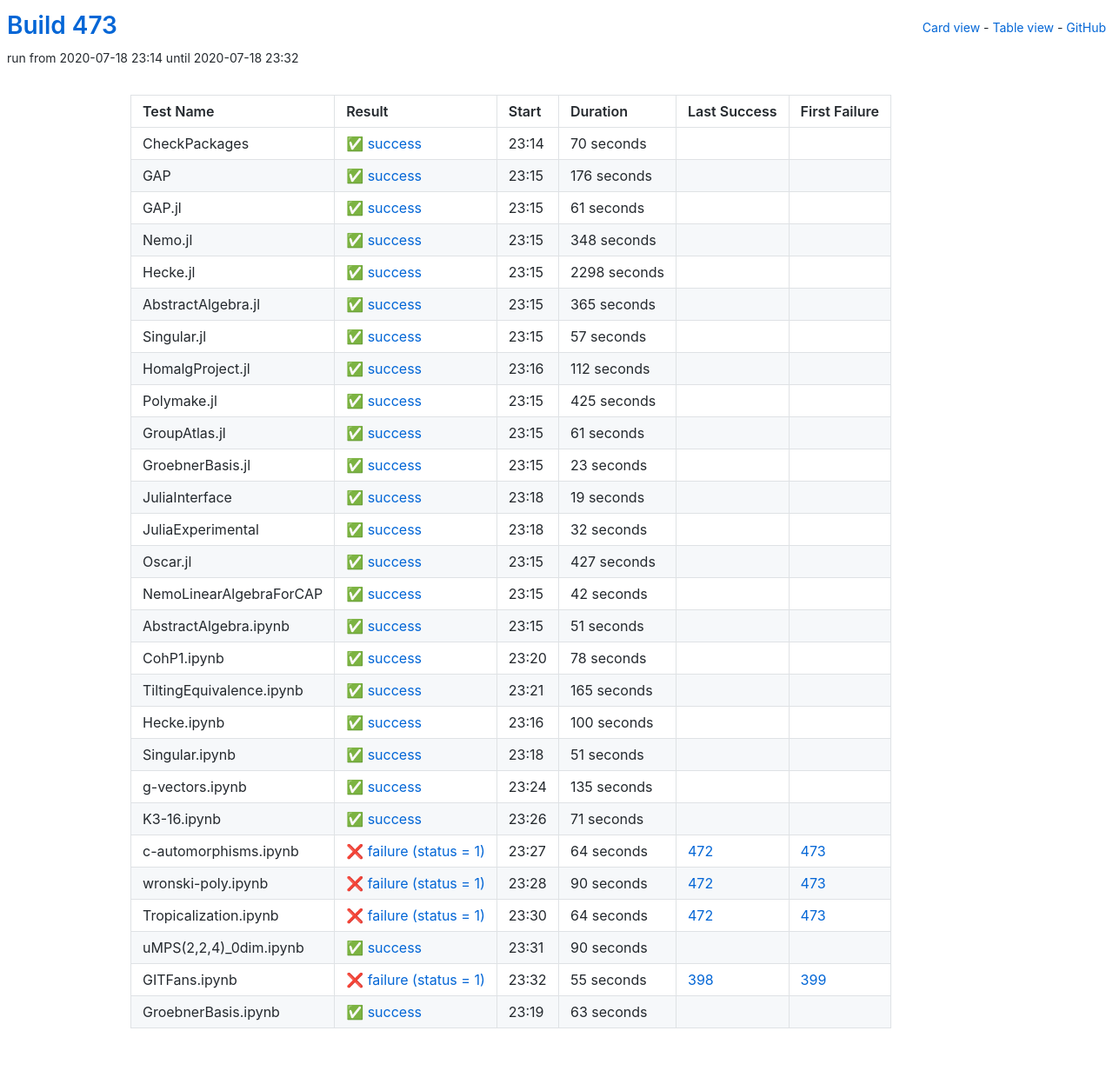
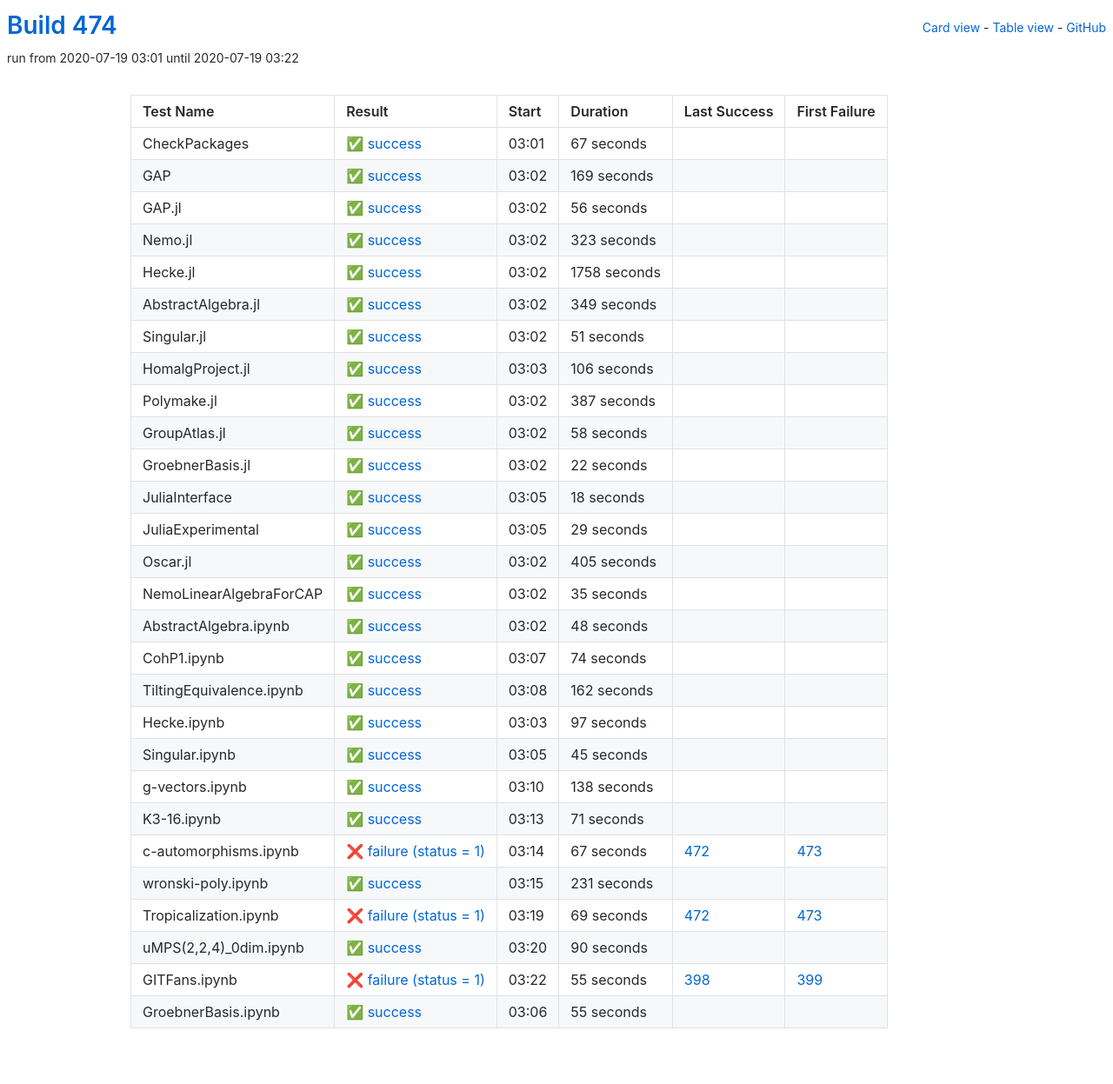
Before and after one commit to oscar-system/oscar-ci-status-stable, a Jekyll site: the page built from table.html, in a window 1280 px wide. Shown: the whole page at 87% size. Built offline with Jekyll 4.4.1, drawn with Linux system fonts in a browser that asks for light colours.

Commit message:
Build #474

```diff
--- a/_data/ci.yml
+++ b/_data/ci.yml
@@ -1,6 +1,6 @@
 ---
-build: 473
-build_url: https://oscarci.mathematik.uni-kl.de/job/oscar-stable/473/
+build: 474
+build_url: https://oscarci.mathematik.uni-kl.de/job/oscar-stable/474/
 job: oscar-stable
 organization: oscar-system
 repo: oscar-ci-status-stable
@@ -8,188 +8,80 @@ repourl: https://github.com/oscar-system/oscar-ci-status-stable
 tests:
 - name: CheckPackages
   id: checkpackages
-  log: https://oscarci.mathematik.uni-kl.de/job/oscar-stable/473/artifact/logs/build-473/CheckPackages.log
-  start: 2020-07-18 23:14
+  log: https://oscarci.mathematik.uni-kl.de/job/oscar-stable/474/artifact/logs/build-474/CheckPackages.log
+  start: 2020-07-19 03:01
   success: true
   exitcode: 0
   status: success
-  duration: 70
+  duration: 67
   last_success: false
   last_success_url:
   first_failure: false
   first_failure_url:
 - name: GAP
   id: gap
-  log: https://oscarci.mathematik.uni-kl.de/job/oscar-stable/473/artifact/logs/build-473/GAP.log
-  start: 2020-07-18 23:15
+  log: https://oscarci.mathematik.uni-kl.de/job/oscar-stable/474/artifact/logs/build-474/GAP.log
+  start: 2020-07-19 03:02
   success: true
   exitcode: 0
   status: success
-  duration: 176
+  duration: 169
   last_success: false
   last_success_url:
   first_failure: false
   first_failure_url:
 - name: GAP.jl
   id: gap-jl
-  log: https://oscarci.mathematik.uni-kl.de/job/oscar-stable/473/artifact/logs/build-473/GAP.jl.log
-  start: 2020-07-18 23:15
+  log: https://oscarci.mathematik.uni-kl.de/job/oscar-stable/474/artifact/logs/build-474/GAP.jl.log
+  start: 2020-07-19 03:02
   success: true
   exitcode: 0
   status: success
-  duration: 61
+  duration: 56
   last_success: false
   last_success_url:
   first_failure: false
   first_failure_url:
 - name: Nemo.jl
   id: nemo-jl
-  log: https://oscarci.mathematik.uni-kl.de/job/oscar-stable/473/artifact/logs/build-473/Nemo.jl.log
-  start: 2020-07-18 23:15
+  log: https://oscarci.mathematik.uni-kl.de/job/oscar-stable/474/artifact/logs/build-474/Nemo.jl.log
+  start: 2020-07-19 03:02
   success: true
   exitcode: 0
   status: success
-  duration: 348
+  duration: 323
   last_success: false
   last_success_url:
   first_failure: false
   first_failure_url:
 - name: Hecke.jl
   id: hecke-jl
-  log: https://oscarci.mathematik.uni-kl.de/job/oscar-stable/473/artifact/logs/build-473/Hecke.jl.log
-  start: 2020-07-18 23:15
+  log: https://oscarci.mathematik.uni-kl.de/job/oscar-stable/474/artifact/logs/build-474/Hecke.jl.log
+  start: 2020-07-19 03:02
   success: true
   exitcode: 0
   status: success
-  duration: 2298
+  duration: 1758
   last_success: false
   last_success_url:
   first_failure: false
   first_failure_url:
 - name: AbstractAlgebra.jl
   id: abstractalgebra-jl
-  log: https://oscarci.mathematik.uni-kl.de/job/oscar-stable/473/artifact/logs/build-473/AbstractAlgebra.jl.log
-  start: 2020-07-18 23:15
+  log: https://oscarci.mathematik.uni-kl.de/job/oscar-stable/474/artifact/logs/build-474/AbstractAlgebra.jl.log
+  start: 2020-07-19 03:02
   success: true
   exitcode: 0
   status: success
-  duration: 365
+  duration: 349
   last_success: false
   last_success_url:
   first_failure: false
   first_failure_url:
 - name: Singular.jl
   id: singular-jl
-  log: https://oscarci.mathematik.uni-kl.de/job/oscar-stable/473/artifact/logs/build-473/Singular.jl.log
-  start: 2020-07-18 23:15
-  success: true
-  exitcode: 0
-  status: success
-  duration: 57
-  last_success: false
-  last_success_url:
-  first_failure: false
-  first_failure_url:
-- name: HomalgProject.jl
-  id: homalgproject-jl
-  log: https://oscarci.mathematik.uni-kl.de/job/oscar-stable/473/artifact/logs/build-473/HomalgProject.jl.log
-  start: 2020-07-18 23:16
-  success: true
-  exitcode: 0
-  status: success
-  duration: 112
-  last_success: false
-  last_success_url:
-  first_failure: false
-  first_failure_url:
-- name: Polymake.jl
-  id: polymake-jl
-  log: https://oscarci.mathematik.uni-kl.de/job/oscar-stable/473/artifact/logs/build-473/Polymake.jl.log
-  start: 2020-07-18 23:15
-  success: true
-  exitcode: 0
-  status: success
-  duration: 425
-  last_success: false
-  last_success_url:
-  first_failure: false
-  first_failure_url:
-- name: GroupAtlas.jl
-  id: groupatlas-jl
-  log: https://oscarci.mathematik.uni-kl.de/job/oscar-stable/473/artifact/logs/build-473/GroupAtlas.jl.log
-  start: 2020-07-18 23:15
-  success: true
-  exitcode: 0
-  status: success
-  duration: 61
-  last_success: false
-  last_success_url:
-  first_failure: false
-  first_failure_url:
-- name: GroebnerBasis.jl
-  id: groebnerbasis-jl
-  log: https://oscarci.mathematik.uni-kl.de/job/oscar-stable/473/artifact/logs/build-473/GroebnerBasis.jl.log
-  start: 2020-07-18 23:15
-  success: true
-  exitcode: 0
-  status: success
-  duration: 23
-  last_success: false
-  last_success_url:
-  first_failure: false
-  first_failure_url:
-- name: JuliaInterface
-  id: juliainterface
-  log: https://oscarci.mathematik.uni-kl.de/job/oscar-stable/473/artifact/logs/build-473/JuliaInterface.log
-  start: 2020-07-18 23:18
-  success: true
-  exitcode: 0
-  status: success
-  duration: 19
-  last_success: false
-  last_success_url:
-  first_failure: false
-  first_failure_url:
-- name: JuliaExperimental
-  id: juliaexperimental
-  log: https://oscarci.mathematik.uni-kl.de/job/oscar-stable/473/artifact/logs/build-473/JuliaExperimental.log
-  start: 2020-07-18 23:18
-  success: true
-  exitcode: 0
-  status: success
-  duration: 32
-  last_success: false
-  last_success_url:
-  first_failure: false
-  first_failure_url:
-- name: Oscar.jl
-  id: oscar-jl
-  log: https://oscarci.mathematik.uni-kl.de/job/oscar-stable/473/artifact/logs/build-473/Oscar.jl.log
-  start: 2020-07-18 23:15
-  success: true
-  exitcode: 0
-  status: success
-  duration: 427
-  last_success: false
-  last_success_url:
-  first_failure: false
-  first_failure_url:
-- name: NemoLinearAlgebraForCAP
-  id: nemolinearalgebraforcap
-  log: https://oscarci.mathematik.uni-kl.de/job/oscar-stable/473/artifact/logs/build-473/NemoLinearAlgebraForCAP.log
-  start: 2020-07-18 23:15
-  success: true
-  exitcode: 0
-  status: success
-  duration: 42
-  last_success: false
-  last_success_url:
-  first_failure: false
-  first_failure_url:
-- name: AbstractAlgebra.ipynb
-  id: abstractalgebra-ipynb
-  log: https://oscarci.mathematik.uni-kl.de/job/oscar-stable/473/artifact/logs/build-473/AbstractAlgebra.ipynb.log
-  start: 2020-07-18 23:15
+  log: https://oscarci.mathematik.uni-kl.de/job/oscar-stable/474/artifact/logs/build-474/Singular.jl.log
+  start: 2020-07-19 03:02
   success: true
   exitcode: 0
   status: success
@@ -198,70 +90,178 @@ tests:
   last_success_url:
   first_failure: false
   first_failure_url:
-- name: CohP1.ipynb
-  id: cohp1-ipynb
-  log: https://oscarci.mathematik.uni-kl.de/job/oscar-stable/473/artifact/logs/build-473/CohP1.ipynb.log
-  start: 2020-07-18 23:20
+- name: HomalgProject.jl
+  id: homalgproject-jl
+  log: https://oscarci.mathematik.uni-kl.de/job/oscar-stable/474/artifact/logs/build-474/HomalgProject.jl.log
+  start: 2020-07-19 03:03
   success: true
   exitcode: 0
   status: success
-  duration: 78
+  duration: 106
+  last_success: false
+  last_success_url:
+  first_failure: false
+  first_failure_url:
+- name: Polymake.jl
+  id: polymake-jl
+  log: https://oscarci.mathematik.uni-kl.de/job/oscar-stable/474/artifact/logs/build-474/Polymake.jl.log
+  start: 2020-07-19 03:02
+  success: true
+  exitcode: 0
+  status: success
+  duration: 387
+  last_success: false
+  last_success_url:
+  first_failure: false
+  first_failure_url:
+- name: GroupAtlas.jl
+  id: groupatlas-jl
+  log: https://oscarci.mathematik.uni-kl.de/job/oscar-stable/474/artifact/logs/build-474/GroupAtlas.jl.log
+  start: 2020-07-19 03:02
+  success: true
+  exitcode: 0
+  status: success
+  duration: 58
+  last_success: false
+  last_success_url:
+  first_failure: false
+  first_failure_url:
+- name: GroebnerBasis.jl
+  id: groebnerbasis-jl
+  log: https://oscarci.mathematik.uni-kl.de/job/oscar-stable/474/artifact/logs/build-474/GroebnerBasis.jl.log
+  start: 2020-07-19 03:02
+  success: true
+  exitcode: 0
+  status: success
+  duration: 22
+  last_success: false
+  last_success_url:
+  first_failure: false
+  first_failure_url:
+- name: JuliaInterface
+  id: juliainterface
+  log: https://oscarci.mathematik.uni-kl.de/job/oscar-stable/474/artifact/logs/build-474/JuliaInterface.log
+  start: 2020-07-19 03:05
+  success: true
+  exitcode: 0
+  status: success
+  duration: 18
+  last_success: false
+  last_success_url:
+  first_failure: false
+  first_failure_url:
+- name: JuliaExperimental
+  id: juliaexperimental
+  log: https://oscarci.mathematik.uni-kl.de/job/oscar-stable/474/artifact/logs/build-474/JuliaExperimental.log
+  start: 2020-07-19 03:05
+  success: true
+  exitcode: 0
+  status: success
+  duration: 29
+  last_success: false
+  last_success_url:
+  first_failure: false
+  first_failure_url:
+- name: Oscar.jl
+  id: oscar-jl
+  log: https://oscarci.mathematik.uni-kl.de/job/oscar-stable/474/artifact/logs/build-474/Oscar.jl.log
+  start: 2020-07-19 03:02
+  success: true
+  exitcode: 0
+  status: success
+  duration: 405
+  last_success: false
+  last_success_url:
+  first_failure: false
+  first_failure_url:
+- name: NemoLinearAlgebraForCAP
+  id: nemolinearalgebraforcap
+  log: https://oscarci.mathematik.uni-kl.de/job/oscar-stable/474/artifact/logs/build-474/NemoLinearAlgebraForCAP.log
+  start: 2020-07-19 03:02
+  success: true
+  exitcode: 0
+  status: success
+  duration: 35
+  last_success: false
+  last_success_url:
+  first_failure: false
+  first_failure_url:
+- name: AbstractAlgebra.ipynb
+  id: abstractalgebra-ipynb
+  log: https://oscarci.mathematik.uni-kl.de/job/oscar-stable/474/artifact/logs/build-474/AbstractAlgebra.ipynb.log
+  start: 2020-07-19 03:02
+  success: true
+  exitcode: 0
+  status: success
+  duration: 48
+  last_success: false
+  last_success_url:
+  first_failure: false
+  first_failure_url:
+- name: CohP1.ipynb
+  id: cohp1-ipynb
+  log: https://oscarci.mathematik.uni-kl.de/job/oscar-stable/474/artifact/logs/build-474/CohP1.ipynb.log
+  start: 2020-07-19 03:07
+  success: true
+  exitcode: 0
+  status: success
+  duration: 74
   last_success: false
   last_success_url:
   first_failure: false
   first_failure_url:
 - name: TiltingEquivalence.ipynb
   id: tiltingequivalence-ipynb
-  log: https://oscarci.mathematik.uni-kl.de/job/oscar-stable/473/artifact/logs/build-473/TiltingEquivalence.ipynb.log
-  start: 2020-07-18 23:21
+  log: https://oscarci.mathematik.uni-kl.de/job/oscar-stable/474/artifact/logs/build-474/TiltingEquivalence.ipynb.log
+  start: 2020-07-19 03:08
   success: true
   exitcode: 0
   status: success
-  duration: 165
+  duration: 162
   last_success: false
   last_success_url:
   first_failure: false
   first_failure_url:
 - name: Hecke.ipynb
   id: hecke-ipynb
-  log: https://oscarci.mathematik.uni-kl.de/job/oscar-stable/473/artifact/logs/build-473/Hecke.ipynb.log
-  start: 2020-07-18 23:16
+  log: https://oscarci.mathematik.uni-kl.de/job/oscar-stable/474/artifact/logs/build-474/Hecke.ipynb.log
+  start: 2020-07-19 03:03
   success: true
   exitcode: 0
   status: success
-  duration: 100
+  duration: 97
   last_success: false
   last_success_url:
   first_failure: false
   first_failure_url:
 - name: Singular.ipynb
   id: singular-ipynb
-  log: https://oscarci.mathematik.uni-kl.de/job/oscar-stable/473/artifact/logs/build-473/Singular.ipynb.log
-  start: 2020-07-18 23:18
+  log: https://oscarci.mathematik.uni-kl.de/job/oscar-stable/474/artifact/logs/build-474/Singular.ipynb.log
+  start: 2020-07-19 03:05
   success: true
   exitcode: 0
   status: success
-  duration: 51
+  duration: 45
   last_success: false
   last_success_url:
   first_failure: false
   first_failure_url:
 - name: g-vectors.ipynb
   id: g-vectors-ipynb
-  log: https://oscarci.mathematik.uni-kl.de/job/oscar-stable/473/artifact/logs/build-473/g-vectors.ipynb.log
-  start: 2020-07-18 23:24
+  log: https://oscarci.mathematik.uni-kl.de/job/oscar-stable/474/artifact/logs/build-474/g-vectors.ipynb.log
+  start: 2020-07-19 03:10
   success: true
   exitcode: 0
   status: success
-  duration: 135
+  duration: 138
   last_success: false
   last_success_url:
   first_failure: false
   first_failure_url:
 - name: K3-16.ipynb
   id: k3-16-ipynb
-  log: https://oscarci.mathematik.uni-kl.de/job/oscar-stable/473/artifact/logs/build-473/K3-16.ipynb.log
-  start: 2020-07-18 23:26
+  log: https://oscarci.mathematik.uni-kl.de/job/oscar-stable/474/artifact/logs/build-474/K3-16.ipynb.log
+  start: 2020-07-19 03:13
   success: true
   exitcode: 0
   status: success
@@ -272,44 +272,44 @@ tests:
   first_failure_url:
 - name: c-automorphisms.ipynb
   id: c-automorphisms-ipynb
-  log: https://oscarci.mathematik.uni-kl.de/job/oscar-stable/473/artifact/logs/build-473/c-automorphisms.ipynb.log
-  start: 2020-07-18 23:27
+  log: https://oscarci.mathematik.uni-kl.de/job/oscar-stable/474/artifact/logs/build-474/c-automorphisms.ipynb.log
+  start: 2020-07-19 03:14
   success: false
   exitcode: 1
   status: failure
-  duration: 64
+  duration: 67
   last_success: 472
   last_success_url: https://oscarci.mathematik.uni-kl.de/job/oscar-stable/472/
   first_failure: 473
   first_failure_url: https://oscarci.mathematik.uni-kl.de/job/oscar-stable/473/
 - name: wronski-poly.ipynb
   id: wronski-poly-ipynb
-  log: https://oscarci.mathematik.uni-kl.de/job/oscar-stable/473/artifact/logs/build-473/wronski-poly.ipynb.log
-  start: 2020-07-18 23:28
+  log: https://oscarci.mathematik.uni-kl.de/job/oscar-stable/474/artifact/logs/build-474/wronski-poly.ipynb.log
+  start: 2020-07-19 03:15
+  success: true
+  exitcode: 0
+  status: success
+  duration: 231
+  last_success: false
+  last_success_url:
+  first_failure: false
+  first_failure_url:
+- name: Tropicalization.ipynb
+  id: tropicalization-ipynb
+  log: https://oscarci.mathematik.uni-kl.de/job/oscar-stable/474/artifact/logs/build-474/Tropicalization.ipynb.log
+  start: 2020-07-19 03:19
   success: false
   exitcode: 1
   status: failure
-  duration: 90
-  last_success: 472
-  last_success_url: https://oscarci.mathematik.uni-kl.de/job/oscar-stable/472/
-  first_failure: 473
-  first_failure_url: https://oscarci.mathematik.uni-kl.de/job/oscar-stable/473/
-- name: Tropicalization.ipynb
-  id: tropicalization-ipynb
-  log: https://oscarci.mathematik.uni-kl.de/job/oscar-stable/473/artifact/logs/build-473/Tropicalization.ipynb.log
-  start: 2020-07-18 23:30
-  success: false
-  exitcode: 1
-  status: failure
-  duration: 64
+  duration: 69
   last_success: 472
   last_success_url: https://oscarci.mathematik.uni-kl.de/job/oscar-stable/472/
   first_failure: 473
   first_failure_url: https://oscarci.mathematik.uni-kl.de/job/oscar-stable/473/
 - name: uMPS(2,2,4)_0dim.ipynb
   id: umps-2-2-4-0dim-ipynb
-  log: https://oscarci.mathematik.uni-kl.de/job/oscar-stable/473/artifact/logs/build-473/uMPS-2-2-4-_0dim.ipynb.log
-  start: 2020-07-18 23:31
+  log: https://oscarci.mathematik.uni-kl.de/job/oscar-stable/474/artifact/logs/build-474/uMPS-2-2-4-_0dim.ipynb.log
+  start: 2020-07-19 03:20
   success: true
   exitcode: 0
   status: success
@@ -320,8 +320,8 @@ tests:
   first_failure_url:
 - name: GITFans.ipynb
   id: gitfans-ipynb
-  log: https://oscarci.mathematik.uni-kl.de/job/oscar-stable/473/artifact/logs/build-473/GITFans.ipynb.log
-  start: 2020-07-18 23:32
+  log: https://oscarci.mathematik.uni-kl.de/job/oscar-stable/474/artifact/logs/build-474/GITFans.ipynb.log
+  start: 2020-07-19 03:22
   success: false
   exitcode: 1
   status: failure
@@ -332,12 +332,12 @@ tests:
   first_failure_url: https://oscarci.mathematik.uni-kl.de/job/oscar-stable/399/
 - name: GroebnerBasis.ipynb
   id: groebnerbasis-ipynb
-  log: https://oscarci.mathematik.uni-kl.de/job/oscar-stable/473/artifact/logs/build-473/GroebnerBasis.ipynb.log
-  start: 2020-07-18 23:19
+  log: https://oscarci.mathematik.uni-kl.de/job/oscar-stable/474/artifact/logs/build-474/GroebnerBasis.ipynb.log
+  start: 2020-07-19 03:06
   success: true
   exitcode: 0
   status: success
-  duration: 63
+  duration: 55
   last_success: false
   last_success_url:
   first_failure: false
```
Also changed, not shown: README.md.
